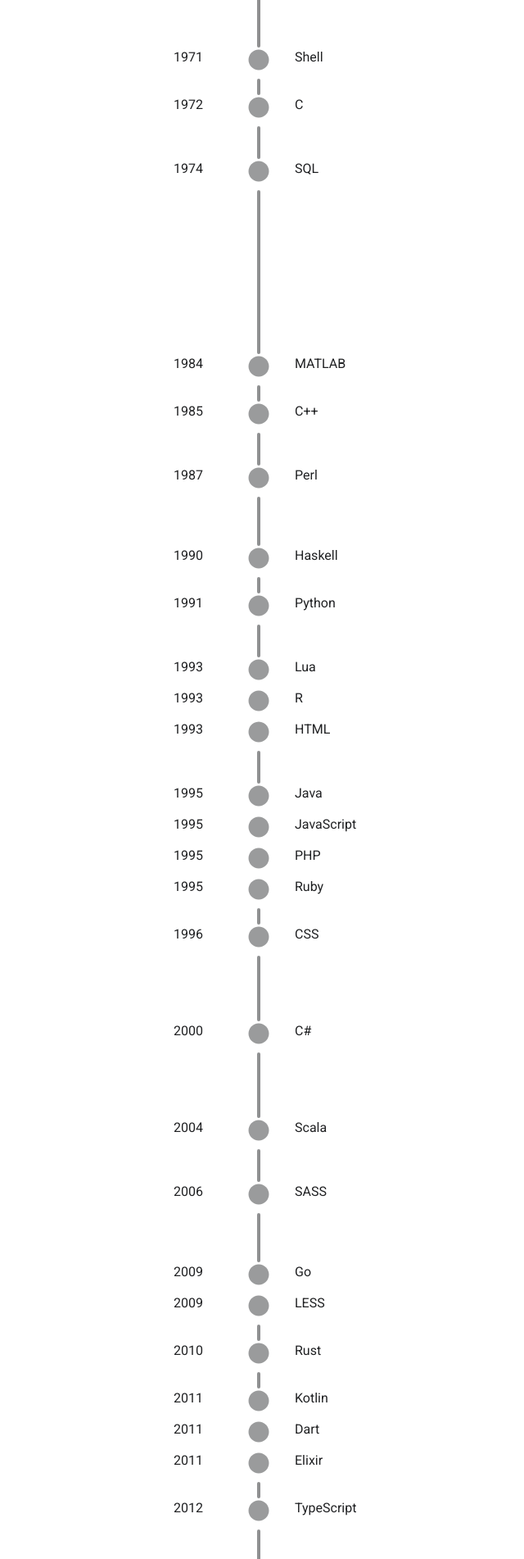
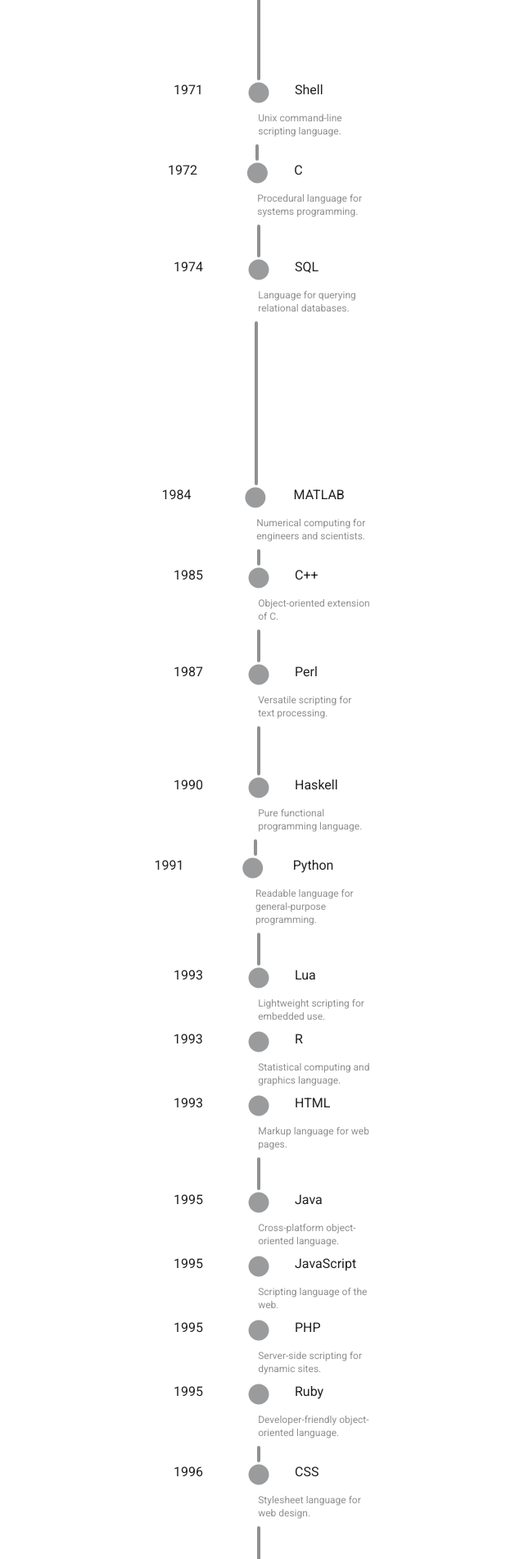
Before and after one commit to thealihamza04/CodeSphere, a React (Vite) app: page /TimeLine in a window 1280 px wide. Shown: the part 640-2542 px from the top of the page at 82% size, without its empty margins (308-948 px from the left). Built offline with nearby package versions, Linux system fonts and the light colour scheme; what tailwindcss-motion would draw is missing.

Commit message:
Add descriptions to language timeline

```diff
--- a/src/Components/TimeLine.jsx
+++ b/src/Components/TimeLine.jsx
@@ -92,7 +92,11 @@ const TimeLine = () => {
                     <h1 className='min-w-[50%] '>{language}</h1>
                   </div> */}
                   <Line gap={info.gap} />
-                  <TimeLineCard released={info.released} language={language} />
+                  <TimeLineCard
+                    released={info.released}
+                    language={language}
+                    description={info.description}
+                  />
                 </li>
               )
             )}
--- a/src/Data/TimeLine.js
+++ b/src/Data/TimeLine.js
@@ -1,32 +1,32 @@
 const languagesTimeLine = {
-    "Assembly": { released: 1949, gap: 0 },
-    "Shell": { released: 1971, gap: 22 },
-    "C": { released: 1972, gap: 1 },
-    "SQL": { released: 1974, gap: 2 },
-    "MATLAB": { released: 1984, gap: 10 },
-    "C++": { released: 1985, gap: 1 },
-    "Perl": { released: 1987, gap: 2 },
-    "Haskell": { released: 1990, gap: 3 },
-    "Python": { released: 1991, gap: 1 },
-    "Lua": { released: 1993, gap: 2 },
-    "R": { released: 1993, gap: 0 },
-    "HTML": { released: 1993, gap: 0 },
-    "Java": { released: 1995, gap: 2 },
-    "JavaScript": { released: 1995, gap: 0 },
-    "PHP": { released: 1995, gap: 0 },
-    "Ruby": { released: 1995, gap: 0 },
-    "CSS": { released: 1996, gap: 1 },
-    "C#": { released: 2000, gap: 4 },
-    "Scala": { released: 2004, gap: 4 },
-    "SASS": { released: 2006, gap: 2 },
-    "Go": { released: 2009, gap: 3 },
-    "LESS": { released: 2009, gap: 0 },
-    "Rust": { released: 2010, gap: 1 },
-    "Kotlin": { released: 2011, gap: 1 },
-    "Dart": { released: 2011, gap: 0 },
-    "Elixir": { released: 2011, gap: 0 },
-    "TypeScript": { released: 2012, gap: 1 },
-    "Swift": { released: 2014, gap: 2 }
+    "Assembly": { released: 1949, description: "Low-level language for direct hardware control.", gap: 0 },
+    "Shell": { released: 1971, description: "Unix command-line scripting language.", gap: 22 },
+    "C": { released: 1972, description: "Procedural language for systems programming.", gap: 1 },
+    "SQL": { released: 1974, description: "Language for querying relational databases.", gap: 2 },
+    "MATLAB": { released: 1984, description: "Numerical computing for engineers and scientists.", gap: 10 },
+    "C++": { released: 1985, description: "Object-oriented extension of C.", gap: 1 },
+    "Perl": { released: 1987, description: "Versatile scripting for text processing.", gap: 2 },
+    "Haskell": { released: 1990, description: "Pure functional programming language.", gap: 3 },
+    "Python": { released: 1991, description: "Readable language for general-purpose programming.", gap: 1 },
+    "Lua": { released: 1993, description: "Lightweight scripting for embedded use.", gap: 2 },
+    "R": { released: 1993, description: "Statistical computing and graphics language.", gap: 0 },
+    "HTML": { released: 1993, description: "Markup language for web pages.", gap: 0 },
+    "Java": { released: 1995, description: "Cross-platform object-oriented language.", gap: 2 },
+    "JavaScript": { released: 1995, description: "Scripting language of the web.", gap: 0 },
+    "PHP": { released: 1995, description: "Server-side scripting for dynamic sites.", gap: 0 },
+    "Ruby": { released: 1995, description: "Developer-friendly object-oriented language.", gap: 0 },
+    "CSS": { released: 1996, description: "Stylesheet language for web design.", gap: 1 },
+    "C#": { released: 2000, description: "Microsoft's language for .NET applications.", gap: 4 },
+    "Scala": { released: 2004, description: "Functional and object-oriented on the JVM.", gap: 4 },
+    "SASS": { released: 2006, description: "CSS extension with variables and nesting.", gap: 2 },
+    "Go": { released: 2009, description: "Concurrent systems language from Google.", gap: 3 },
+    "LESS": { released: 2009, description: "Simplifies CSS with variables and mixins.", gap: 0 },
+    "Rust": { released: 2010, description: "Safe systems language with high performance.", gap: 1 },
+    "Kotlin": { released: 2011, description: "Modern JVM language interoperable with Java.", gap: 1 },
+    "Dart": { released: 2011, description: "Optimized for client-side apps.", gap: 0 },
+    "Elixir": { released: 2011, description: "Functional language for scalable systems.", gap: 0 },
+    "TypeScript": { released: 2012, description: "Typed superset of JavaScript.", gap: 1 },
+    "Swift": { released: 2014, description: "Apple's language for iOS and macOS.", gap: 2 }
 };
 
 export default languagesTimeLine;
```
